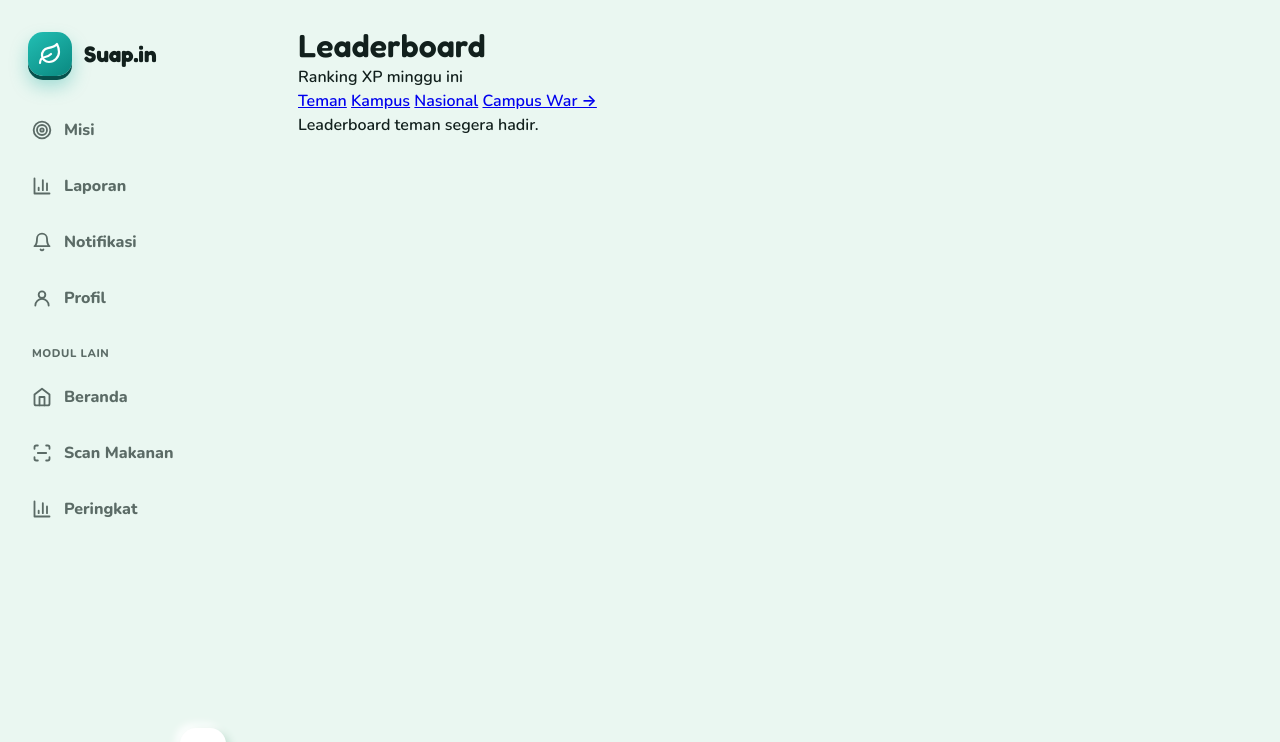
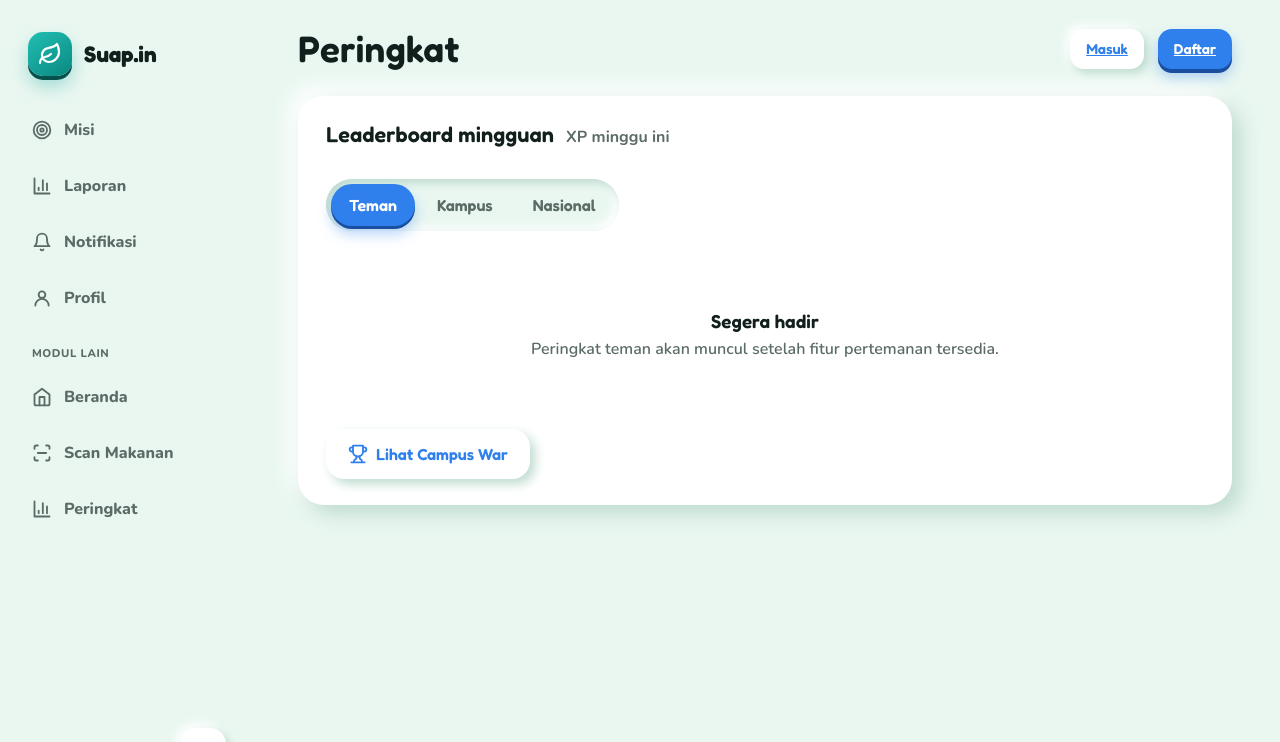
Before and after one commit to pbp-c-kelompok-1/suap.in, a Django app: page /social/leaderboard/?tab=friends in a window 1280 px wide. Shown: the top 742 px of the page. Run offline with Django 5.2, Linux system fonts and the light colour scheme.

Commit message:
style(social): adopt new design system for leaderboard and campus war

```diff
--- a/social/forms.py
+++ b/social/forms.py
@@ -7,4 +7,6 @@ class CampusForm(forms.ModelForm):
         model = CampusMembership
         fields = ['university']
         labels = {'university': 'Kampus kamu'}
-        widgets = {'university': forms.Select(attrs={'class': 'input-neu'})}
+        widgets = {'university': forms.Select(attrs={
+            'style': 'width:100%;border:0;border-radius:16px;background:var(--bg);color:var(--text);font:inherit;font-weight:700;padding:12px 16px;box-shadow:inset 4px 4px 9px var(--sh-d),inset -4px -4px 9px var(--sh-l)',
+        })}
--- a/social/templates/social/leaderboard.html
+++ b/social/templates/social/leaderboard.html
@@ -2,49 +2,55 @@
 {% block title %}Peringkat — Suap.in{% endblock %}
 
 {% block content %}
-<h1 class="page-title mb-2">Leaderboard</h1>
-<p class="page-sub mb-6">Ranking XP minggu ini</p>
+<div class="topbar"><h1>Peringkat</h1>{% include 'partials/auth_status.html' %}</div>
 
-<div class="flex flex-wrap gap-3 mb-6">
-  <a href="?tab=friends" class="{% if tab == 'friends' %}btn-accent{% else %}btn-neu{% endif %} shape-pill">Teman</a>
-  <a href="?tab=campus" class="{% if tab == 'campus' %}btn-accent{% else %}btn-neu{% endif %} shape-pill">Kampus</a>
-  <a href="?tab=national" class="{% if tab == 'national' %}btn-accent{% else %}btn-neu{% endif %} shape-pill">Nasional</a>
-  <a href="{% url 'social:campus_war' %}" class="btn-neu shape-pill">Campus War →</a>
-</div>
+<div class="raise card">
+  <div class="sec-head"><h2>Leaderboard mingguan</h2><span>XP minggu ini</span></div>
 
-{% if need_login %}
-  <div class="empty-slot">Masuk dulu untuk melihat peringkat kampusmu. <a class="text-accent font-semibold" href="{% url 'authentication:login' %}">Masuk</a></div>
-{% elif need_campus %}
-  <div class="empty-slot">Kamu belum memilih kampus. <a class="text-accent font-semibold" href="{% url 'social:choose_campus' %}">Pilih kampus</a></div>
-{% elif tab == 'friends' %}
-  <div class="empty-slot">Leaderboard teman segera hadir.</div>
-{% elif not podium %}
-  <div class="empty-slot">Belum ada yang scan minggu ini. Jadi yang pertama!</div>
-{% else %}
-  <div class="grid gap-4 mb-6" style="grid-template-columns: repeat(3, 1fr); align-items: end;">
-    {% for u in podium %}
-    <div class="card text-center" style="order: {% if forloop.counter == 1 %}2{% elif forloop.counter == 2 %}1{% else %}3{% endif %};">
-      <p class="text-2xl font-bold">#{{ forloop.counter }}</p>
-      <p class="font-semibold">{{ u.username }}</p>
-      <p class="text-xs text-muted">{{ u.campus.university.short_name|default:"-" }}</p>
-      <span class="badge badge-green mt-2">{{ u.xp }} XP</span>
-    </div>
-    {% endfor %}
+  <div class="tabs" role="tablist" aria-label="Level peringkat">
+    <a class="tab" role="tab" style="text-decoration:none" href="?tab=friends" aria-selected="{% if tab == 'friends' %}true{% else %}false{% endif %}">Teman</a>
+    <a class="tab" role="tab" style="text-decoration:none" href="?tab=campus" aria-selected="{% if tab == 'campus' %}true{% else %}false{% endif %}">Kampus</a>
+    <a class="tab" role="tab" style="text-decoration:none" href="?tab=national" aria-selected="{% if tab == 'national' %}true{% else %}false{% endif %}">Nasional</a>
   </div>
 
-  <div class="flex flex-col gap-3">
-    {% for u in others %}
-    <div class="card-sm flex items-center justify-between">
-      <div class="flex items-center gap-3">
-        <span class="font-bold text-secondary">#{{ forloop.counter|add:start_rank|add:"-1" }}</span>
-        <div>
-          <p class="font-semibold">{{ u.username }}</p>
-          <p class="text-xs text-muted">{{ u.campus.university.short_name|default:"-" }}</p>
-        </div>
-      </div>
-      <p class="font-bold">{{ u.xp }} XP</p>
+  {% if need_login %}
+    <div class="empty">
+      <h3>Masuk dulu</h3>
+      <p>Login untuk melihat peringkat teman sekampusmu.</p>
+      <a href="{% url 'authentication:login' %}" class="btn" style="text-decoration:none;margin-top:14px">Masuk</a>
     </div>
-    {% endfor %}
+  {% elif need_campus %}
+    <div class="empty">
+      <h3>Kamu belum memilih kampus</h3>
+      <p>Pilih kampus dulu supaya bisa bersaing dengan teman sekampus.</p>
+      <a href="{% url 'social:choose_campus' %}" class="btn" style="text-decoration:none;margin-top:14px"><svg class="i"><use href="#i-building"/></svg>Pilih kampus</a>
+    </div>
+  {% elif tab == 'friends' %}
+    <div class="empty">
+      <h3>Segera hadir</h3>
+      <p>Peringkat teman akan muncul setelah fitur pertemanan tersedia.</p>
+    </div>
+  {% elif not ranking %}
+    <div class="empty">
+      <h3>Belum ada yang scan minggu ini</h3>
+      <p>Jadi yang pertama!</p>
+      <a href="{% url 'scanner:scan' %}" class="btn ok" style="text-decoration:none;margin-top:14px"><svg class="i"><use href="#i-camera"/></svg>Scan makanan</a>
+    </div>
+  {% else %}
+    <ol class="rank">
+      {% for u in ranking %}
+      <li{% if u == user %} class="me"{% endif %}>
+        <span class="pos{% if forloop.counter == 1 %} p1{% elif forloop.counter == 2 %} p2{% elif forloop.counter == 3 %} p3{% endif %}">{{ forloop.counter }}</span>
+        <span class="av" style="background:var(--teal-500)">{{ u.username|first|upper }}</span>
+        <span class="nm">{{ u.username }}<small style="display:block;color:var(--text-2);font-weight:700">{{ u.campus.university.short_name|default:"Belum pilih kampus" }}</small></span>
+        <span class="co">{{ u.xp }} <small>XP</small></span>
+      </li>
+      {% endfor %}
+    </ol>
+  {% endif %}
+
+  <div class="rep-actions" style="margin-top:20px">
+    <a href="{% url 'social:campus_war' %}" class="btn ghost" style="text-decoration:none"><svg class="i"><use href="#i-trophy"/></svg>Lihat Campus War</a>
   </div>
-{% endif %}
+</div>
 {% endblock %}
--- a/social/views.py
+++ b/social/views.py
@@ -24,9 +24,7 @@ def leaderboard_view(request):
     ranking = list(users[:50])
     return render(request, 'social/leaderboard.html', {
         'tab': tab,
-        'podium': ranking[:3],
-        'others': ranking[3:],
-        'start_rank': 4,
+        'ranking': ranking,
         'need_login': need_login,
         'need_campus': need_campus,
     })
```
Also changed, not shown: social/templates/social/campus_war.html (+18 -23 lines), social/templates/social/choose_campus.html (+9 -6 lines).
